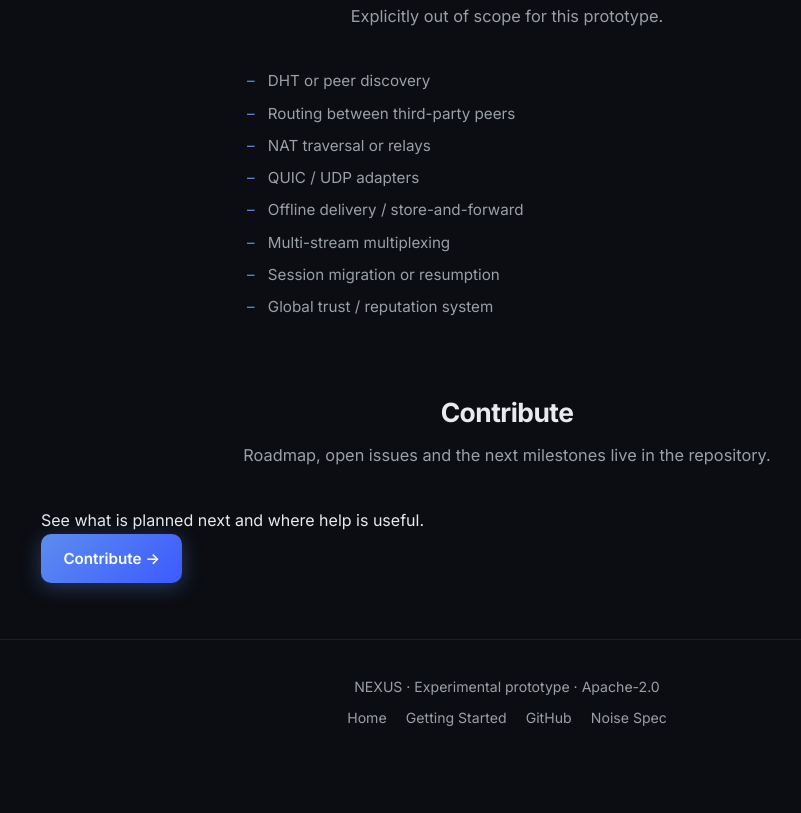
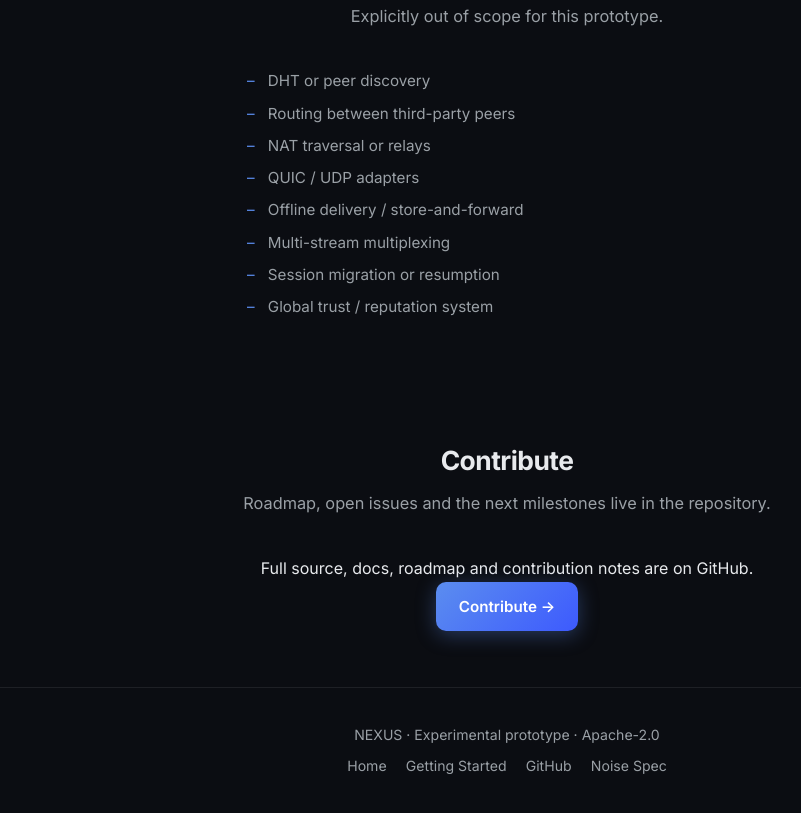
Before and after one commit to papanya02/loom.github.io, a plain HTML site: page architecture.html in a window 1280 px wide. Shown: the part 2289-3102 px from the top of the page, without its empty margins (133-934 px from the left). Before the commit the page ends 3054 px from the top, so only its background shows below. Drawn offline with Linux system fonts and the light colour scheme.

Commit message:
Update architecture.html

```diff
--- a/architecture.html
+++ b/architecture.html
@@ -130,12 +130,19 @@ NEXUS Runtime (node.rs)
   </ul>
 </section>
 
-<section class="section" style="padding-top: 0.5rem;">
+<section class="section">
   <h2 class="section-title">Contribute</h2>
-  <p class="section-lead">Roadmap, open issues and the next milestones live in the repository.</p>
-  <div class="cta-box">
-    <p>See what is planned next and where help is useful.</p>
-    <a href="https://github.com/papanya02/loom-protocol" class="btn btn-primary" target="_blank" rel="noopener">Contribute →</a>
+  <p class="section-lead">
+    Roadmap, open issues and the next milestones live in the repository.
+  </p>
+
+  <div class="cta-box" style="text-align: center;">
+    <p>
+      Full source, docs, roadmap and contribution notes are on GitHub.
+    </p>
+    <a href="https://github.com/papanya02/loom-protocol" class="btn btn-primary" target="_blank" rel="noopener">
+      Contribute →
+    </a>
   </div>
 </section>
 
```
